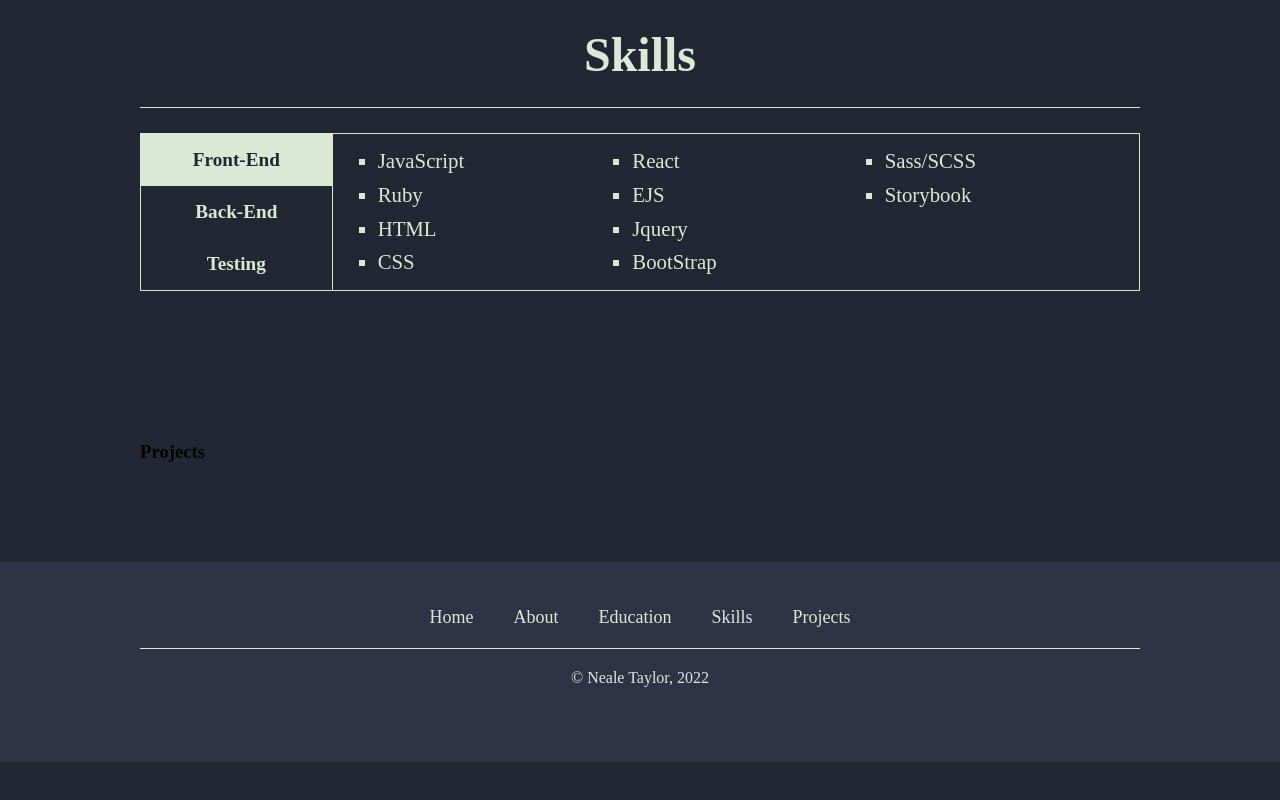
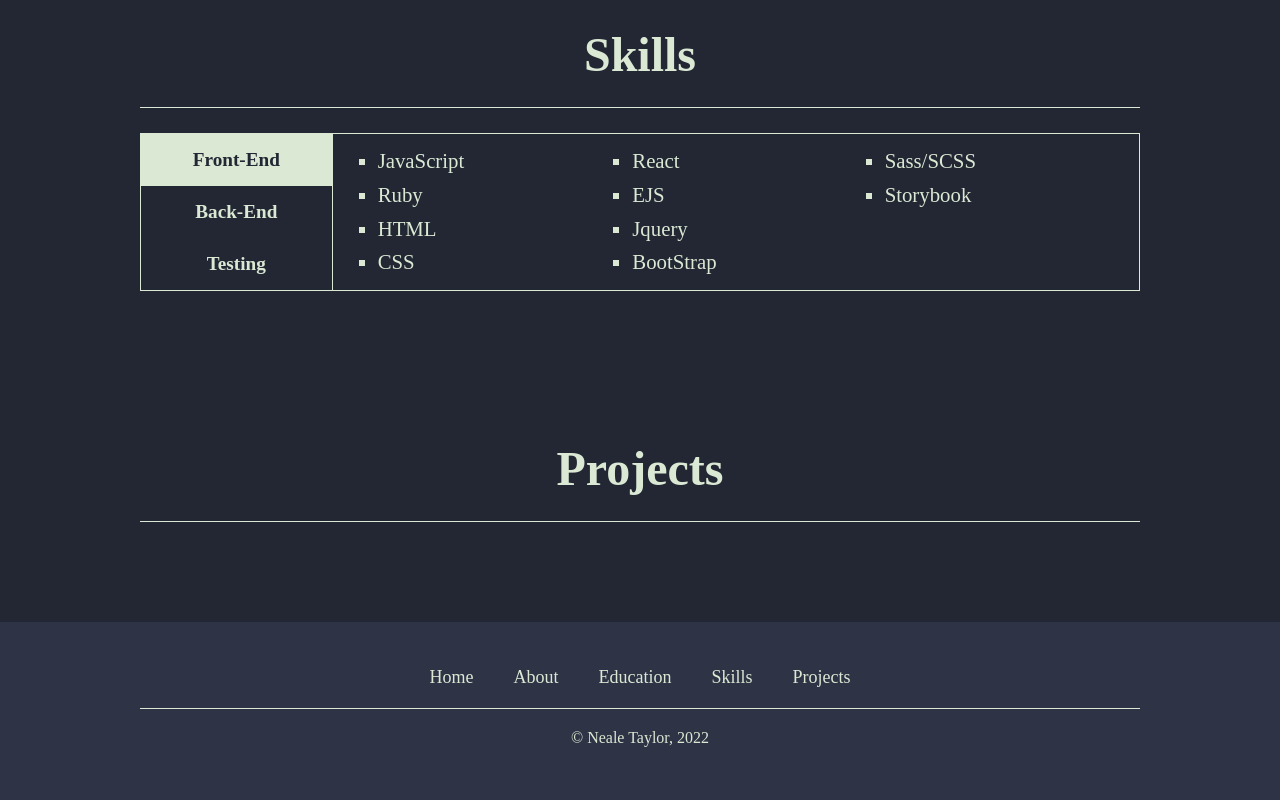
Before and after one commit to NealePT/nealetaylorcom, a React (Create React App) app in the folder react-site/: page / in a window 1280 px wide. Shown: the part 2047-2847 px from the top of the page. Before the commit the page ends 2809 px from the top, so only its background shows below. Built offline with nearby package versions, Linux system fonts and the light colour scheme.

Commit message:
add projects css

```diff
--- a/react-site/src/App.js
+++ b/react-site/src/App.js
@@ -11,6 +11,7 @@ import './components/Header.css'
 import './components/About.css'
 import './components/Education.css'
 import './components/Skills.css'
+import './components/Projects.css'
 import './components/Footer.css'
 
 function App() {
--- /dev/null
+++ b/react-site/src/components/Projects.css
@@ -0,0 +1,9 @@
+.projects h3 {
+  margin: 25px 0px;
+  padding: 0px 0px 25px 0px;
+  font-size: 3rem;
+  display: flex;
+  justify-content: center;
+  color: #DBE8D4;
+  border-bottom: 1px solid #DBE8D4;
+}
```
